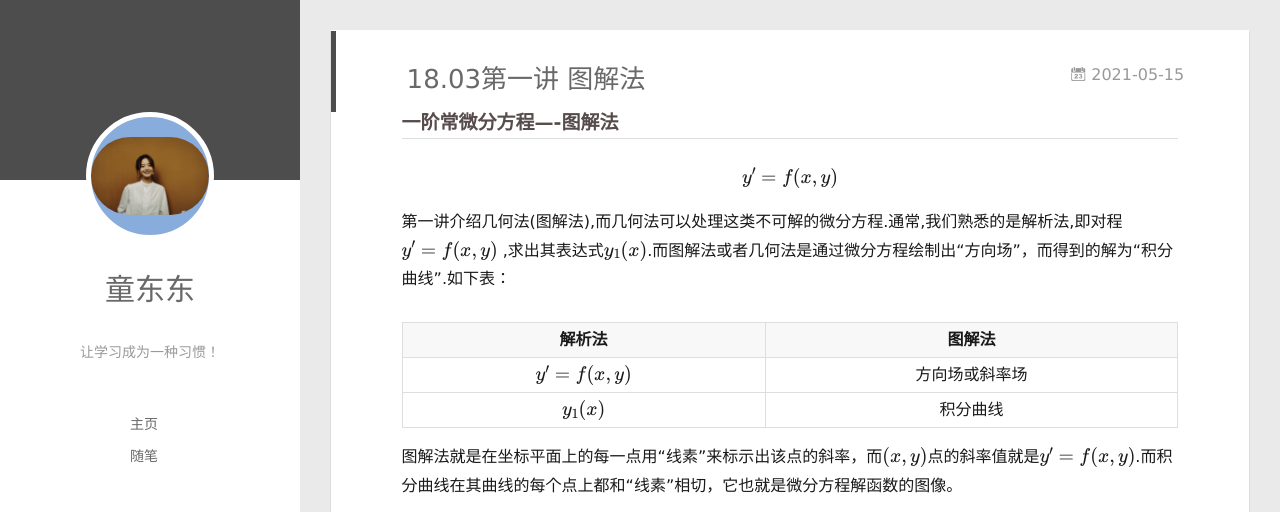
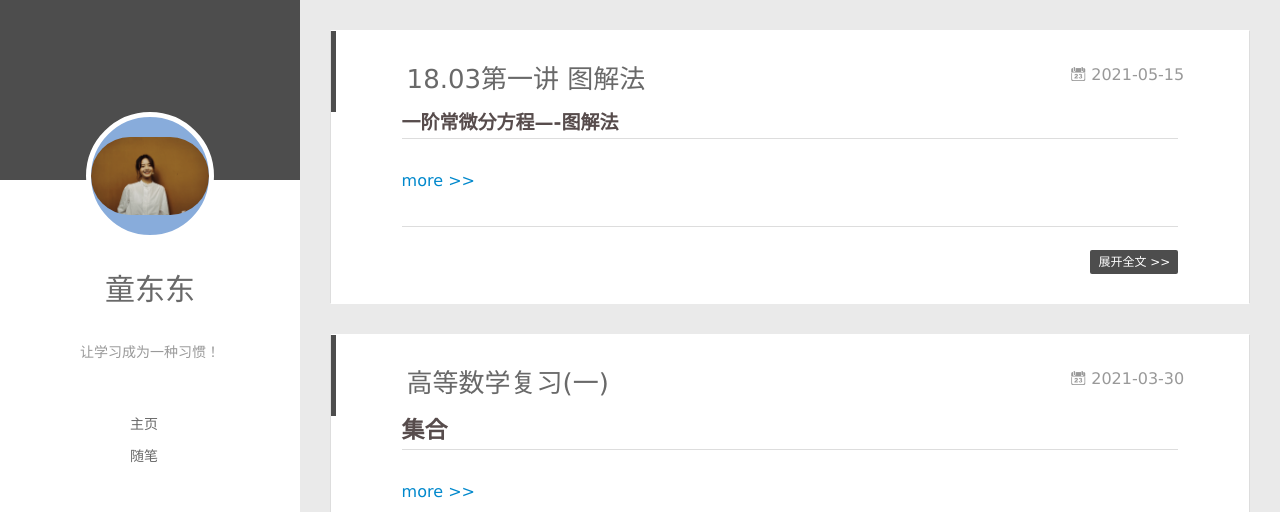
Before and after one commit to lonely-u/lonely-u.github.io, a plain HTML site: page index.html in a window 1280 px wide. Shown: the top 512 px of the page. Drawn offline with nearby package versions, Linux system fonts and the light colour scheme; some packages are replaced by stand-ins of ours.

Commit message:
Site updated: 2021-05-15 20:13:48

```diff
--- a/2021/05/15/第01讲-常微分方程的图解法：方向场、积分曲线/index.html
+++ b/2021/05/15/第01讲-常微分方程的图解法：方向场、积分曲线/index.html
@@ -8,19 +8,19 @@
   <link rel="dns-prefetch" href="https://github.com/lonely-u/lonely-u.github.io.git">
   <title>18.03第一讲 图解法 | Hexo</title>
   <meta name="viewport" content="width=device-width, initial-scale=1, maximum-scale=1">
-  <meta name="description" content="一阶常微分方程—-图解法y&#39;&#x3D;f(x,y)第一讲介绍几何法(图解法),而几何法可以处理这类不可解的微分方程.通常,我们熟悉的是解析法,即对程$y’&#x3D;f(x,y)$ ,求出其表达式$y_1(x)$.而图解法或者几何法是通过微分方程绘制出“方向场”，而得到的解为“积分曲线”.如下表：     解析法 图解法     $y’&#x3D;f(x,y)$ 方向场或斜率场   $y_1(x)$ 积分曲线     图解法">
+  <meta name="description" content="一阶常微分方程—-图解法">
 <meta property="og:type" content="article">
 <meta property="og:title" content="18.03第一讲 图解法">
 <meta property="og:url" content="https://github.com/lonely-u/lonely-u.github.io.git/2021/05/15/%E7%AC%AC01%E8%AE%B2-%E5%B8%B8%E5%BE%AE%E5%88%86%E6%96%B9%E7%A8%8B%E7%9A%84%E5%9B%BE%E8%A7%A3%E6%B3%95%EF%BC%9A%E6%96%B9%E5%90%91%E5%9C%BA%E3%80%81%E7%A7%AF%E5%88%86%E6%9B%B2%E7%BA%BF/index.html">
 <meta property="og:site_name" content="Hexo">
-<meta property="og:description" content="一阶常微分方程—-图解法y&#39;&#x3D;f(x,y)第一讲介绍几何法(图解法),而几何法可以处理这类不可解的微分方程.通常,我们熟悉的是解析法,即对程$y’&#x3D;f(x,y)$ ,求出其表达式$y_1(x)$.而图解法或者几何法是通过微分方程绘制出“方向场”，而得到的解为“积分曲线”.如下表：     解析法 图解法     $y’&#x3D;f(x,y)$ 方向场或斜率场   $y_1(x)$ 积分曲线     图解法">
+<meta property="og:description" content="一阶常微分方程—-图解法">
 <meta property="og:locale" content="zh_CN">
 <meta property="og:image" content="https://pic3.zhimg.com/80/v2-63c914503898ca9e6aa8cd7dd583c7b2_720w.jpg">
 <meta property="og:image" content="https://pic3.zhimg.com/80/v2-1ea59a0c730460f4c24d62847227287e_720w.jpg">
 <meta property="og:image" content="https://pic3.zhimg.com/v2-6e4431393778c9c3f63bf32d8a80cf56_r.jpg">
 <meta property="og:image" content="https://pic4.zhimg.com/80/v2-17810a3b09cd90946b8e824063503357_720w.jpg">
 <meta property="article:published_time" content="2021-05-15T10:39:43.000Z">
-<meta property="article:modified_time" content="2021-05-15T12:06:50.190Z">
+<meta property="article:modified_time" content="2021-05-15T12:12:33.103Z">
 <meta property="article:author" content="ͯ����">
 <meta name="twitter:card" content="summary">
 <meta name="twitter:image" content="https://pic3.zhimg.com/80/v2-63c914503898ca9e6aa8cd7dd583c7b2_720w.jpg">
@@ -179,7 +179,8 @@
 
     <div class="article-entry" itemprop="articleBody">
 
-        <h3 id="一阶常微分方程—-图解法"><a href="#一阶常微分方程—-图解法" class="headerlink" title="一阶常微分方程—-图解法"></a>一阶常微分方程—-图解法</h3><script type="math/tex; mode=display">y'=f(x,y)</script><p>第一讲介绍几何法(图解法),而几何法可以处理这类不可解的微分方程.通常,我们熟悉的是解析法,即对程$y’=f(x,y)$ ,求出其表达式$y_1(x)$.而图解法或者几何法是通过微分方程绘制出“方向场”，而得到的解为“积分曲线”.如下表：</p>
+        <h3 id="一阶常微分方程—-图解法"><a href="#一阶常微分方程—-图解法" class="headerlink" title="一阶常微分方程—-图解法"></a>一阶常微分方程—-图解法</h3><a id="more"></a>
+<script type="math/tex; mode=display">y'=f(x,y)</script><p>第一讲介绍几何法(图解法),而几何法可以处理这类不可解的微分方程.通常,我们熟悉的是解析法,即对程$y’=f(x,y)$ ,求出其表达式$y_1(x)$.而图解法或者几何法是通过微分方程绘制出“方向场”，而得到的解为“积分曲线”.如下表：</p>
 <div class="table-container">
 <table>
 <thead>
--- a/index.html
+++ b/index.html
@@ -172,44 +172,9 @@
 
     <div class="article-entry" itemprop="articleBody">
 
-        <h3 id="一阶常微分方程—-图解法"><a href="#一阶常微分方程—-图解法" class="headerlink" title="一阶常微分方程—-图解法"></a>一阶常微分方程—-图解法</h3><script type="math/tex; mode=display">y'=f(x,y)</script><p>第一讲介绍几何法(图解法),而几何法可以处理这类不可解的微分方程.通常,我们熟悉的是解析法,即对程$y’=f(x,y)$ ,求出其表达式$y_1(x)$.而图解法或者几何法是通过微分方程绘制出“方向场”，而得到的解为“积分曲线”.如下表：</p>
-<div class="table-container">
-<table>
-<thead>
-<tr>
-<th style="text-align:center">解析法</th>
-<th style="text-align:center">图解法</th>
-</tr>
-</thead>
-<tbody>
-<tr>
-<td style="text-align:center">$y’=f(x,y)$</td>
-<td style="text-align:center">方向场或斜率场</td>
-</tr>
-<tr>
-<td style="text-align:center">$y_1(x)$</td>
-<td style="text-align:center">积分曲线</td>
-</tr>
-</tbody>
-</table>
-</div>
-<p>图解法就是在坐标平面上的每一点用“线素”来标示出该点的斜率，而$(x,y)$点的斜率值就是$y’=f(x,y)$.而积分曲线在其曲线的每个点上都和“线素”相切，它也就是微分方程解函数的图像。</p>
-<div style="align: center">
-<img src="https://pic3.zhimg.com/80/v2-63c914503898ca9e6aa8cd7dd583c7b2_720w.jpg"/>
-</div>
+        <h3 id="一阶常微分方程—-图解法"><a href="#一阶常微分方程—-图解法" class="headerlink" title="一阶常微分方程—-图解法"></a>一阶常微分方程—-图解法</h3>
 
-<p>解析法中写出微分方程等价于几何法中画出方向场，而解析法中求出微分方程的解等价于几何法中作出积分曲线图像。解函数满足微分方程，即将该函数代入微分方程而等式成立，$y’(x)=f(x,y_1(x))$，而积分曲线在$(x_1,y_1)$点的斜率就是方向场的斜率$f(x,y_1(x))$。因此解析和图解是等价的。</p>
-<h3 id="方向场、积分曲线"><a href="#方向场、积分曲线" class="headerlink" title="方向场、积分曲线"></a>方向场、积分曲线</h3><script type="math/tex; mode=display">y'=-\frac{x}{y}</script><div style="align: center">
-<img src="https://pic3.zhimg.com/80/v2-1ea59a0c730460f4c24d62847227287e_720w.jpg"/>
-</div>
-$$y'=1+x-y$$
-<div style="align: center">
-<img src="https://pic3.zhimg.com/v2-6e4431393778c9c3f63bf32d8a80cf56_r.jpg"/>
-</div>
-$$xy'=y-1$$
-<div style="align: center">
-<img src="https://pic4.zhimg.com/80/v2-17810a3b09cd90946b8e824063503357_720w.jpg"/>
-</div>
+          <a class="article-more-a" href="/2021/05/15/%E7%AC%AC01%E8%AE%B2-%E5%B8%B8%E5%BE%AE%E5%88%86%E6%96%B9%E7%A8%8B%E7%9A%84%E5%9B%BE%E8%A7%A3%E6%B3%95%EF%BC%9A%E6%96%B9%E5%90%91%E5%9C%BA%E3%80%81%E7%A7%AF%E5%88%86%E6%9B%B2%E7%BA%BF/#more">more >></a>
 
 
 
```
